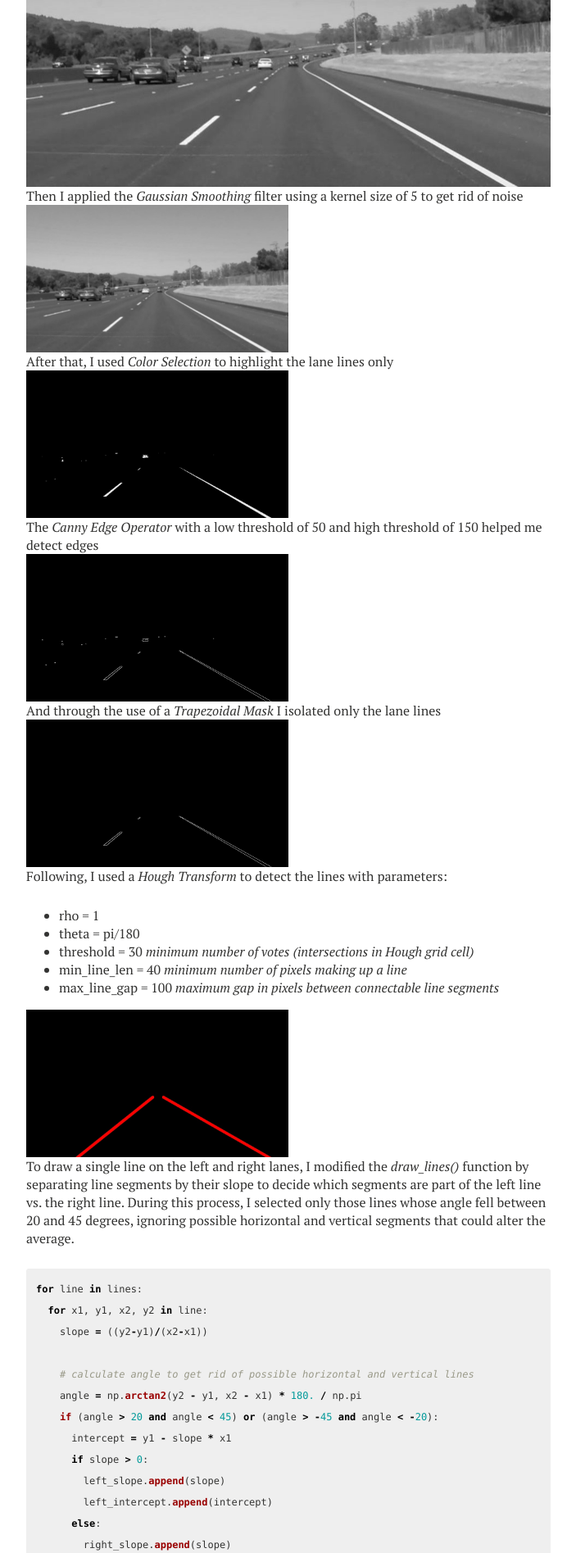
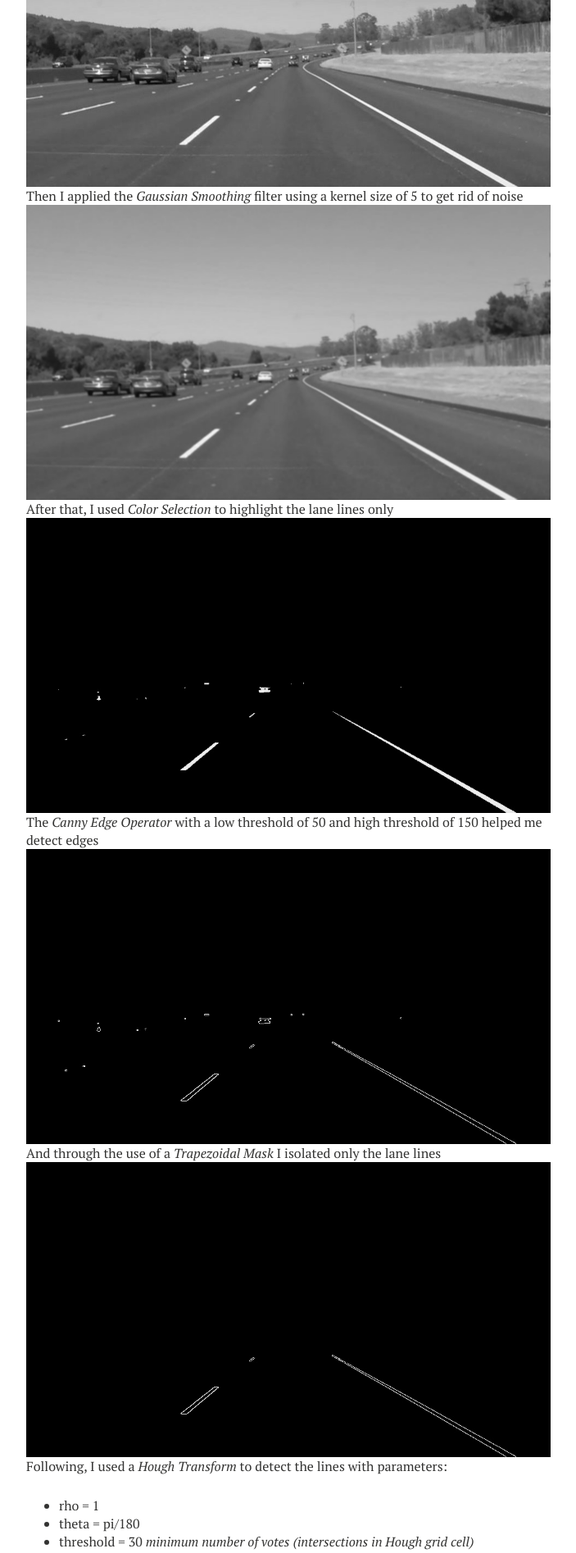
Before and after one commit to IacopomC/iacopomc.github.io, a Jekyll site: the page built from _projects/2020-07-13-lane-finding-project.md, in a window 1280 px wide. Shown: the part 1134-3029 px from the top of the page at 82% size, without its empty margins (288-991 px from the left). Built offline with Jekyll 4.4.1, drawn with Linux system fonts in a browser that asks for light colours; nearby versions of some CDN libraries.

Commit message:
Remove width 50% on every image

````diff
--- a/_projects/2020-07-13-lane-finding-project.md
+++ b/_projects/2020-07-13-lane-finding-project.md
@@ -35,19 +35,19 @@ First, I converted the image to *grayscale*
 
 Then I applied the *Gaussian Smoothing* filter using a kernel size of 5 to get rid of noise
 
-<img src="{{ site.url }}/assets/images/lane-finding-project/blur_gray.jpg" width="50%">
+<img src="{{ site.url }}/assets/images/lane-finding-project/blur_gray.jpg">
 
 After that, I used *Color Selection* to highlight the lane lines only
 
-<img src="{{ site.url }}/assets/images/lane-finding-project/highlighted_img.jpg" width="50%">
+<img src="{{ site.url }}/assets/images/lane-finding-project/highlighted_img.jpg">
 
 The *Canny Edge Operator* with a low threshold of 50 and  high threshold of 150 helped me detect edges
 
-<img src="{{ site.url }}/assets/images/lane-finding-project/edges.jpg" width="50%">
+<img src="{{ site.url }}/assets/images/lane-finding-project/edges.jpg">
 
 And through the use of a *Trapezoidal Mask* I isolated only the lane lines
 
-<img src="{{ site.url }}/assets/images/lane-finding-project/masked_img.jpg" width="50%">
+<img src="{{ site.url }}/assets/images/lane-finding-project/masked_img.jpg">
 
 Following, I used a *Hough Transform* to detect the lines with parameters:
 * rho = 1
@@ -56,7 +56,7 @@ Following, I used a *Hough Transform* to detect the lines with parameters:
 * min_line_len = 40 *minimum number of pixels making up a line*
 * max_line_gap = 100 *maximum gap in pixels between connectable line segments*
 
-<img src="{{ site.url }}/assets/images/lane-finding-project/line_image.jpg" width="50%">
+<img src="{{ site.url }}/assets/images/lane-finding-project/line_image.jpg">
 
 To draw a single line on the left and right lanes, I modified the *draw_lines()* function by separating line segments by their slope to decide which segments are part of the left line vs. the right line. During this process, I selected only those lines whose angle fell between 20 and 45 degrees, ignoring possible horizontal and vertical segments that could alter the average.
 
@@ -96,7 +96,7 @@ xbottom_right = np.round((ybottom - avg_right_intercept)/avg_right_slope).astype
 
 ```
 
-<img src="{{ site.url }}/assets/images/lane-finding-project/final_output.jpg" width="50%">
+<img src="{{ site.url }}/assets/images/lane-finding-project/final_output.jpg">
 
 Finally, I applied the same pipeline to 3 different video streams included in the folder ```test_video_output```
 
````
